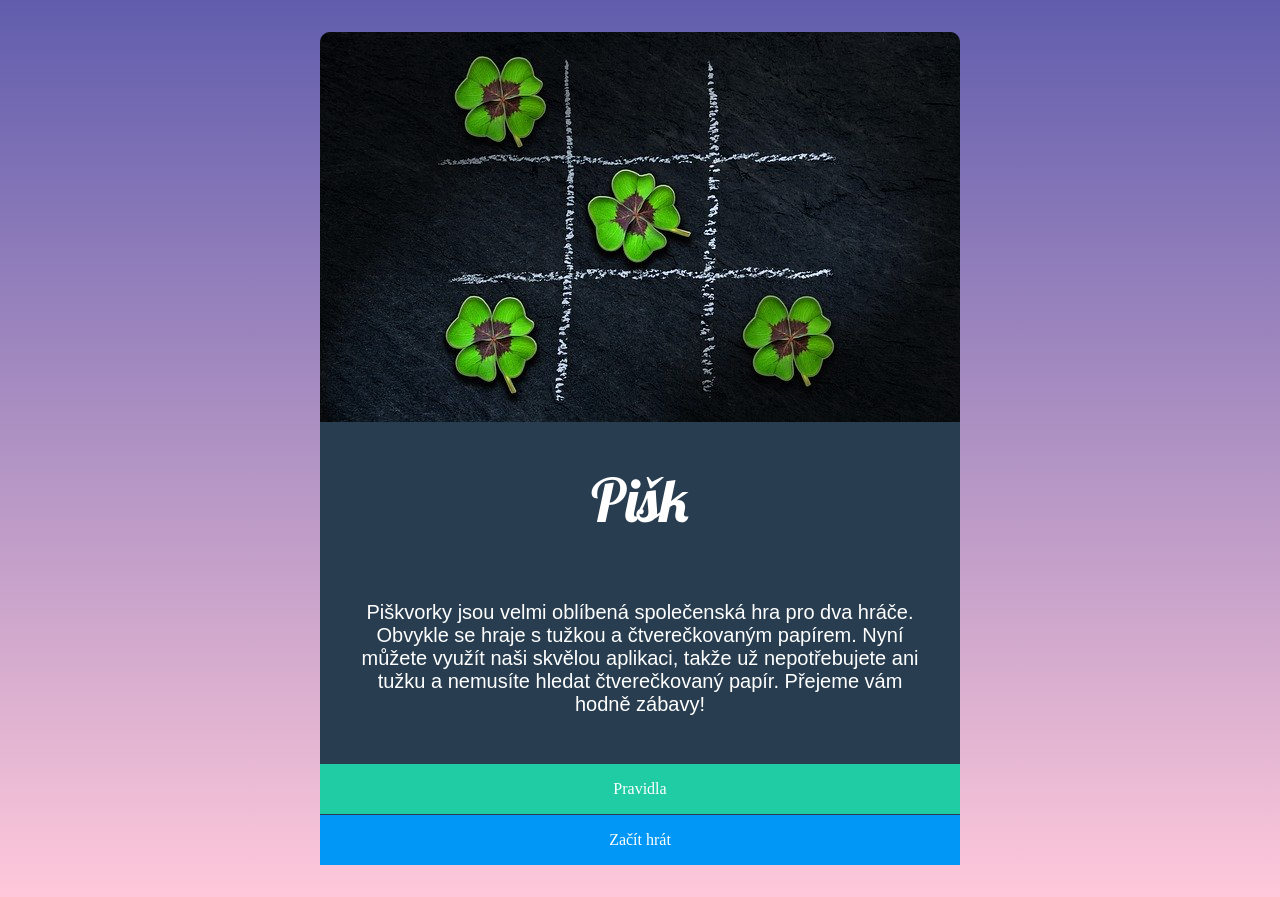
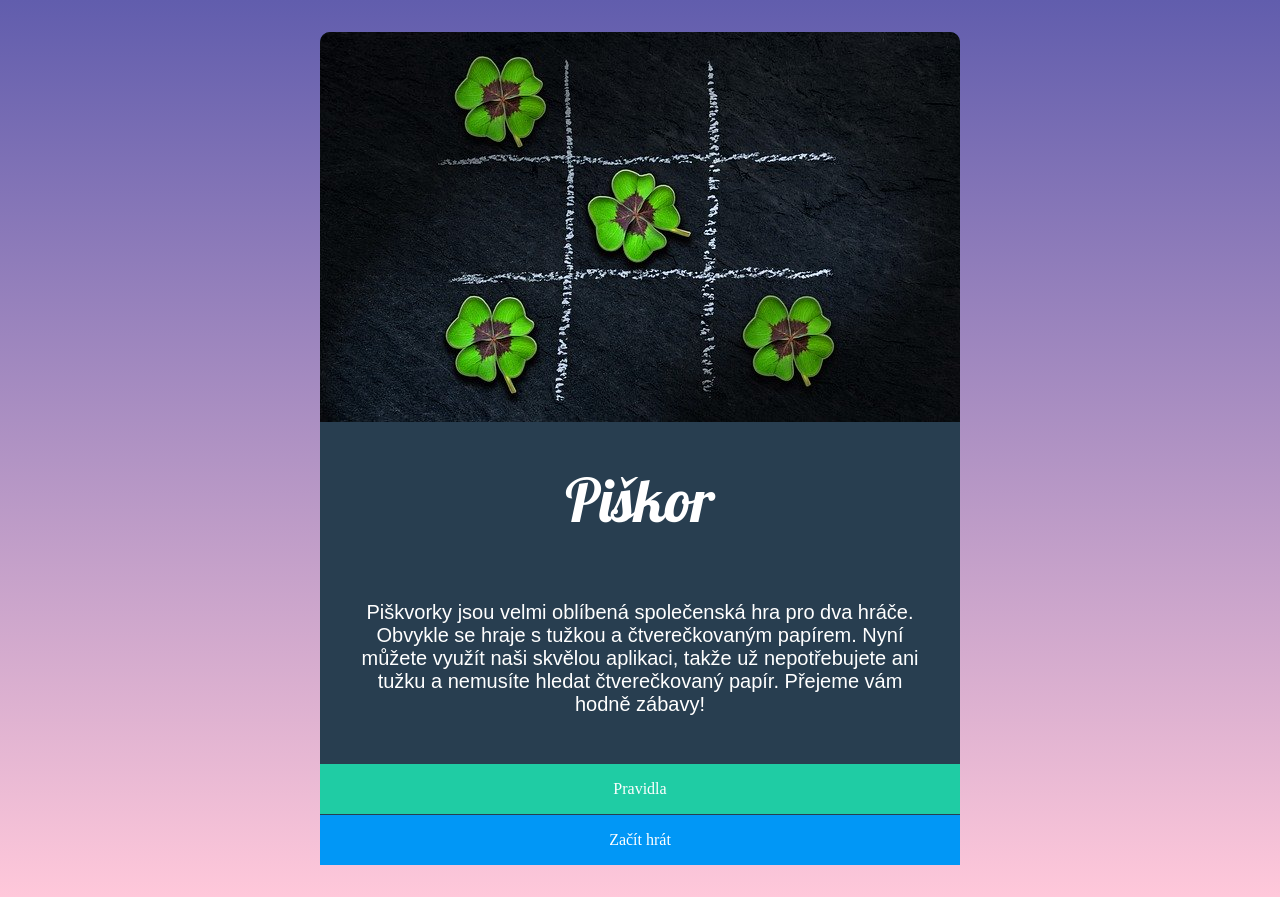
Before and after one commit to Zdena93/Piskvorky, a plain HTML site: page index.html in a window 1280 px wide. Drawn offline with Linux system fonts and the light colour scheme.

Commit message:
Změna h1

```diff
--- a/index.html
+++ b/index.html
@@ -17,7 +17,7 @@
     <div class="pole-hry">
         <img class="uvodni" src="uvodni.jpg" alt="Piškvorky" />
 
-        <h1>Pišk</h1>
+        <h1>Piškor</h1>
 
         <p>
           Piškvorky jsou velmi oblíbená společenská hra pro dva hráče. Obvykle se
```
